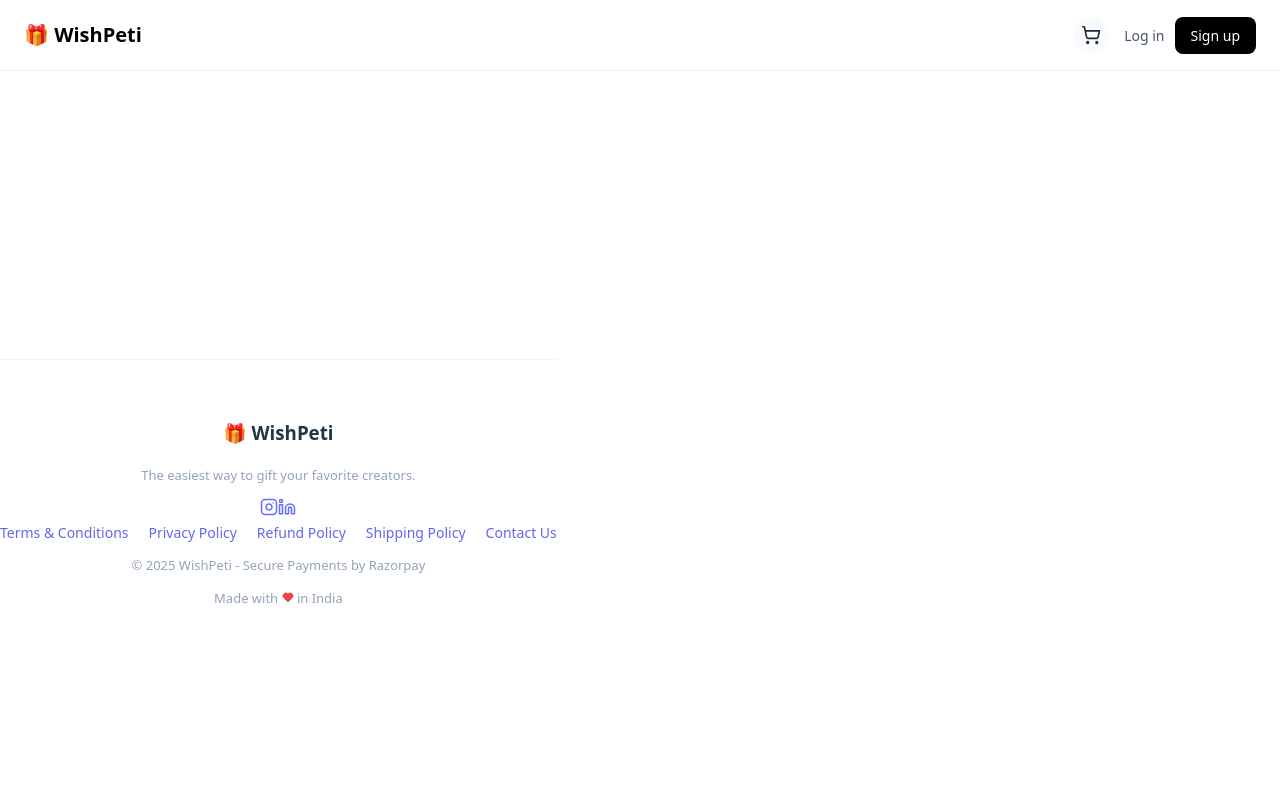
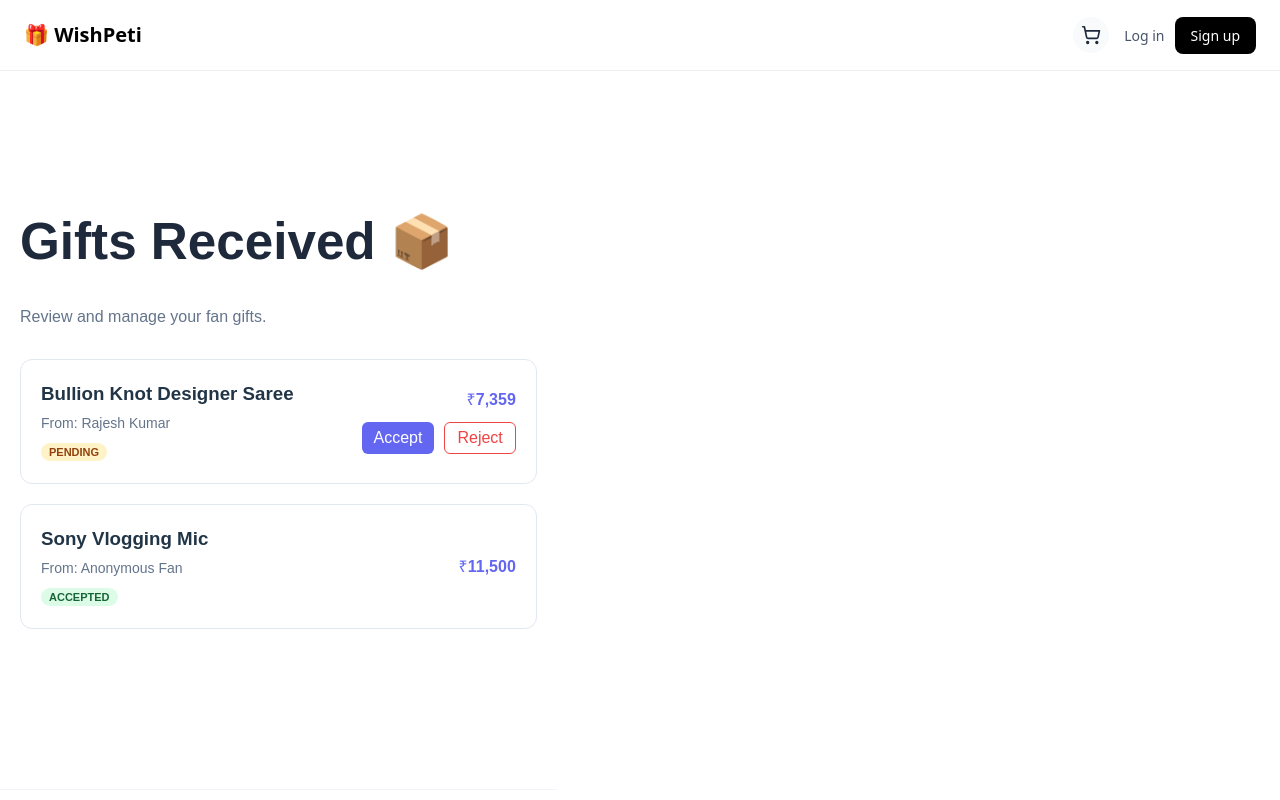
Before and after one commit to srujitha-wishpeti/wishpeti-staging, a React (Vite) app: page /manage-gifts in a window 1280 px wide. Shown: the top 800 px of the page. Built offline with nearby package versions, Linux system fonts and the light colour scheme.

Commit message:
sender details on cartpage

```diff
--- a/src/app/routes.jsx
+++ b/src/app/routes.jsx
@@ -11,6 +11,7 @@
 import CheckProfileCompletion from '../auth/CheckProfileCompletion';
 import Onboarding from '../pages/OnBoarding';
 import PolicyPage from '../pages/PolicyPage'; // Adjust path
+import ManageGifts from '../components/ManageGifts';
 
 export default function AppRoutes() {
   const { session, loading } = useAuth();
@@ -23,7 +24,7 @@
       {/* If logged in, send them to dashboard instead of Landing or Auth */}
       <Route path="/" element={session ? <Navigate to="/dashboard" /> : <Landing />} />
       <Route path="/auth" element={session ? <Navigate to="/dashboard" /> : <Auth />} />
-
+      <Route path="/manage-gifts" element={<ManageGifts />} />
       {/* Public routes available to everyone */}
       <Route path="/wishlist/:username" element={<PublicWishlist />} />
       <Route path="/cart" element={<CartPage />} />
--- a/src/components/ManageGifts.jsx
+++ b/src/components/ManageGifts.jsx
@@ -1,43 +1,73 @@
-// src/components/ManageGifts.jsx
 import React, { useState } from 'react';
 
-const ManageGifts = () => {
+export default function ManageGifts() {
+  // We define the data directly inside the state to avoid ReferenceErrors
   const [gifts, setGifts] = useState([
-    { id: 1, item: "Designer Saree", fan: "Ananya R.", status: "pending", price: "₹4,500" },
-    { id: 2, item: "Vlogging Mic", fan: "TechReviewer", status: "pending", price: "₹8,200" }
+    {
+      id: "wish_001",
+      item_name: "Bullion Knot Designer Saree",
+      fan_name: "Rajesh Kumar",
+      amount: 7999,
+      net_payout: 7359,
+      status: "pending",
+      date: "20 Dec 2025",
+      payment_id: "pay_xyz123"
+    },
+    {
+      id: "wish_002",
+      item_name: "Sony Vlogging Mic",
+      fan_name: "Anonymous Fan",
+      amount: 12500,
+      net_payout: 11500,
+      status: "accepted",
+      date: "19 Dec 2025",
+      payment_id: "pay_abc789"
+    }
   ]);
 
-  const updateStatus = (id, newStatus) => {
-    setGifts(gifts.map(g => g.id === id ? { ...g, status: newStatus } : g));
+  const handleAction = (id, newStatus) => {
     if (newStatus === 'rejected') {
-      alert("Refund initiated. Fan will receive funds in 5-7 days.");
+      const confirm = window.confirm("Rejecting will refund the fan via Razorpay (5-7 days). Proceed?");
+      if (!confirm) return;
     }
+    setGifts(prev => prev.map(g => g.id === id ? { ...g, status: newStatus } : g));
   };
 
   return (
-    <div style={{ padding: '20px', maxWidth: '800px', margin: '0 auto' }}>
-      <h2 style={{ color: '#6366f1' }}>Manage Your WishPeti 📦</h2>
-      <div style={{ display: 'grid', gap: '15px', marginTop: '20px' }}>
+    <div style={{ padding: '100px 20px', maxWidth: '800px', margin: '0 auto', fontFamily: 'sans-serif' }}>
+      <h1 style={{ color: '#1e293b' }}>Gifts Received 📦</h1>
+      <p style={{ color: '#64748b', marginBottom: '30px' }}>Review and manage your fan gifts.</p>
+
+      <div style={{ display: 'grid', gap: '20px' }}>
         {gifts.map(gift => (
-          <div key={gift.id} style={{ border: '1px solid #e2e8f0', padding: '15px', borderRadius: '12px', background: 'white', display: 'flex', justifyContent: 'space-between', alignItems: 'center' }}>
+          <div key={gift.id} style={{ padding: '20px', border: '1px solid #e2e8f0', borderRadius: '12px', display: 'flex', justifyContent: 'space-between', alignItems: 'center', background: 'white' }}>
             <div>
-              <h4 style={{ margin: 0 }}>{gift.item}</h4>
-              <p style={{ margin: '4px 0', fontSize: '14px', color: '#64748b' }}>From: {gift.fan} • {gift.price}</p>
-              <span style={{ fontSize: '12px', padding: '2px 8px', borderRadius: '10px', background: gift.status === 'pending' ? '#fef3c7' : '#dcfce7', color: gift.status === 'pending' ? '#92400e' : '#166534' }}>
+              <h3 style={{ margin: 0 }}>{gift.item_name}</h3>
+              <p style={{ margin: '5px 0', fontSize: '14px', color: '#64748b' }}>From: {gift.fan_name}</p>
+              <span style={{
+                fontSize: '11px',
+                padding: '3px 8px',
+                borderRadius: '12px',
+                background: gift.status === 'pending' ? '#fef3c7' : '#dcfce7',
+                color: gift.status === 'pending' ? '#92400e' : '#166534',
+                fontWeight: 'bold'
+              }}>
                 {gift.status.toUpperCase()}
               </span>
             </div>
-            {gift.status === 'pending' && (
-              <div style={{ display: 'flex', gap: '10px' }}>
-                <button onClick={() => updateStatus(gift.id, 'accepted')} style={{ background: '#6366f1', color: 'white', border: 'none', padding: '8px 16px', borderRadius: '6px', cursor: 'pointer' }}>Accept</button>
-                <button onClick={() => updateStatus(gift.id, 'rejected')} style={{ background: 'transparent', color: '#ef4444', border: '1px solid #ef4444', padding: '8px 16px', borderRadius: '6px', cursor: 'pointer' }}>Reject</button>
-              </div>
-            )}
+
+            <div style={{ textAlign: 'right' }}>
+              <div style={{ fontWeight: 'bold', color: '#6366f1' }}>₹{gift.net_payout.toLocaleString()}</div>
+              {gift.status === 'pending' && (
+                <div style={{ marginTop: '10px', display: 'flex', gap: '10px' }}>
+                  <button onClick={() => handleAction(gift.id, 'accepted')} style={{ background: '#6366f1', color: 'white', border: 'none', padding: '6px 12px', borderRadius: '6px', cursor: 'pointer' }}>Accept</button>
+                  <button onClick={() => handleAction(gift.id, 'rejected')} style={{ background: 'none', color: '#ef4444', border: '1px solid #ef4444', padding: '6px 12px', borderRadius: '6px', cursor: 'pointer' }}>Reject</button>
+                </div>
+              )}
+            </div>
           </div>
         ))}
       </div>
     </div>
   );
-};
-
-export default ManageGifts;
+}
--- a/src/pages/CartPage.jsx
+++ b/src/pages/CartPage.jsx
@@ -22,9 +22,7 @@
     setCartItems(savedCart);
   };
 
-  useEffect(() => {
-    getExchangeRate().then(rate => setUsdRate(rate));
-    }, []);
+  const getExchangeRate = () => 83.5;
 
   useEffect(() => {
     loadCart();
@@ -179,6 +177,17 @@
             <span>{formatPrice(finalPayable)}</span>
           </div>
 
+          <div style={styles.formContainer}>
+            <h3>Sender Details ✍️</h3>
+            <p style={{fontSize: '12px', color: '#64748b'}}>We'll send your receipt and gift confirmation here.</p>
+
+            <input type="text" placeholder="Your Name" style={styles.inputStyle} required />
+            <input type="email" placeholder="Email Address" style={styles.inputStyle} required />
+
+            <div style={styles.privacyNote}>
+                🔒 Your contact details are never shared with the creator.
+            </div>
+          </div>
           <button className="checkout-btn" onClick={handleCheckout}>
             <CreditCard size={18} /> Pay {formatPrice(finalPayable)}
           </button>
@@ -198,3 +207,31 @@
     </div>
   );
 }
+
+// Add this at the bottom of your CartPage.jsx file
+const styles = {
+  formContainer: {
+    marginTop: '30px',
+    padding: '24px',
+    background: '#f8fafc',
+    borderRadius: '16px',
+    border: '1px solid #e2e8f0'
+  },
+  inputStyle: {
+    width: '100%',
+    padding: '12px',
+    marginBottom: '12px',
+    borderRadius: '8px',
+    border: '1px solid #cbd5e1',
+    fontSize: '14px',
+    boxSizing: 'border-box' // Essential for full-width inputs
+  },
+  privacyNote: {
+    fontSize: '11px',
+    color: '#64748b',
+    marginTop: '8px',
+    display: 'flex',
+    alignItems: 'center',
+    gap: '4px'
+  }
+};
```
